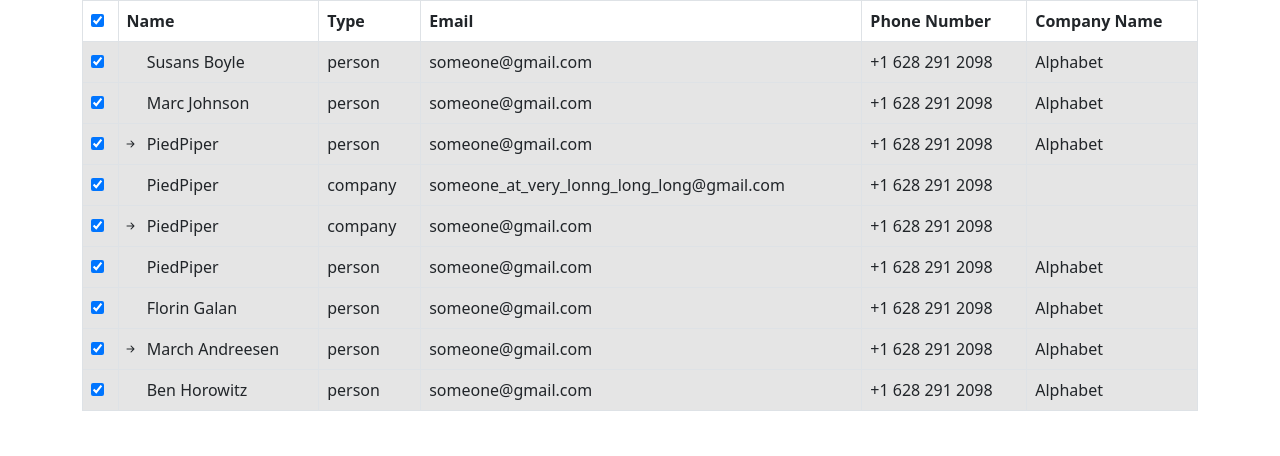
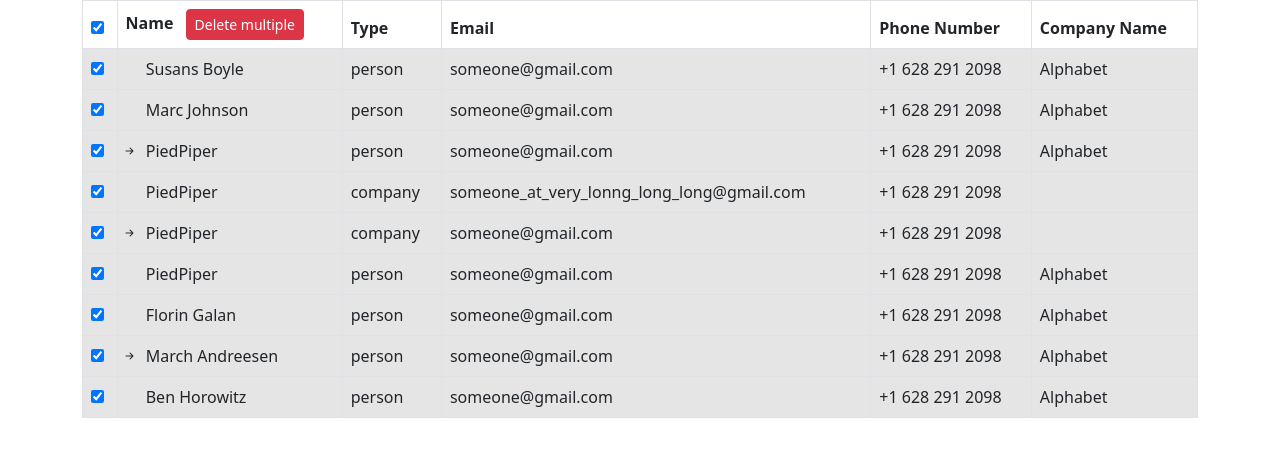
Before and after one commit to rhadu/angular-nested-table, an Angular app: page / in a window 1280 px wide. Both pictures are taken after a click on the checkbox 97 px from the left and 20 px from the top of the page. Shown: the top 456 px of the page. Built offline with nearby package versions, Linux system fonts and the light colour scheme.

Commit message:
action buttons absolute positioning

```diff
--- a/src/app/app.component.html
+++ b/src/app/app.component.html
@@ -5,7 +5,12 @@
         <th>
           <input type="checkbox" (change)="selectAllRows($event)" />
         </th>
-        <th>Name</th>
+        <th>
+          Name
+          <button *ngIf="isAnyRowSelected" class="btn btn-sm btn-danger ms-2">
+            Delete multiple
+          </button>
+        </th>
         <th>Type</th>
         <th>Email</th>
         <th>Phone Number</th>
@@ -26,7 +31,7 @@
               (change)="onCheckboxChange()"
             />
           </td>
-          <td>
+          <td class="position-relative">
             <div class="icon-wrapper" [ngClass]="{ expanded: row.expanded }">
               <i
                 *ngIf="row.children?.length"
@@ -36,18 +41,14 @@
             </div>
 
             {{ row.name }}
-            <button
+
+            <div
+              class="action-buttons-container"
               *ngIf="row.hover && !isAnyRowSelected"
-              class="btn btn-sm btn-primary me-2"
             >
-              Edit
-            </button>
-            <button
-              *ngIf="row.hover && !isAnyRowSelected"
-              class="btn btn-sm btn-danger"
-            >
-              Delete
-            </button>
+              <button class="btn btn-sm btn-primary me-1">Edit</button>
+              <button class="btn btn-sm btn-danger">Delete</button>
+            </div>
           </td>
           <td>{{ row.type }}</td>
           <td>{{ row.email }}</td>
@@ -81,7 +82,7 @@
           (change)="onCheckboxChange()"
         />
       </td>
-      <td [style.padding-left.px]="level * 12 + 8">
+      <td class="position-relative" [style.padding-left.px]="level * 24">
         <div class="icon-wrapper" [ngClass]="{ expanded: row.expanded }">
           <i
             *ngIf="row.children?.length"
@@ -90,12 +91,12 @@
           ></i>
         </div>
         {{ row.name }}
-        <button
+        <div
+          class="action-buttons-container"
           *ngIf="row.hover && !isAnyRowSelected"
-          class="btn btn-sm btn-danger"
         >
-          Delete
-        </button>
+          <button class="btn btn-sm btn-danger">Delete</button>
+        </div>
       </td>
       <td>{{ row.type }}</td>
       <td>{{ row.email }}</td>
--- a/src/app/app.component.scss
+++ b/src/app/app.component.scss
@@ -24,3 +24,10 @@
     padding-inline: 0.25rem;
   }
 }
+
+.action-buttons-container {
+  position: absolute;
+  top: 50%;
+  right: 0;
+  transform: translateY(-50%);
+}
--- a/src/app/app.component.ts
+++ b/src/app/app.component.ts
@@ -11,7 +11,6 @@
   styleUrls: ['./app.component.scss'],
 })
 export class AppComponent {
-
   data: DataItem[] = [
     {
       name: 'Susans Boyle',
@@ -185,7 +184,7 @@
     },
   ];
 
-  isAnyRowSelected: boolean = false
+  isAnyRowSelected: boolean = false;
 
   constructor() {}
 
@@ -194,16 +193,17 @@
   selectAllRows(event: Event) {
     const isChecked = (<HTMLInputElement>event.target).checked;
     this.updateRowSelection(this.data, isChecked);
-    this.onCheckboxChange();
+    this.isAnyRowSelected = isChecked;
   }
 
   updateRowSelection(data: DataItem[], isChecked: boolean) {
     data.forEach((row) => {
       row.isSelected = isChecked;
-      if (row.children) this.updateRowSelection(row.children, isChecked);
+      if (row.children) {
+        this.updateRowSelection(row.children, isChecked);
+      }
     });
   }
-
 
   onCheckboxChange() {
     this.isAnyRowSelected = this.checkRowSelection(this.data);
```
